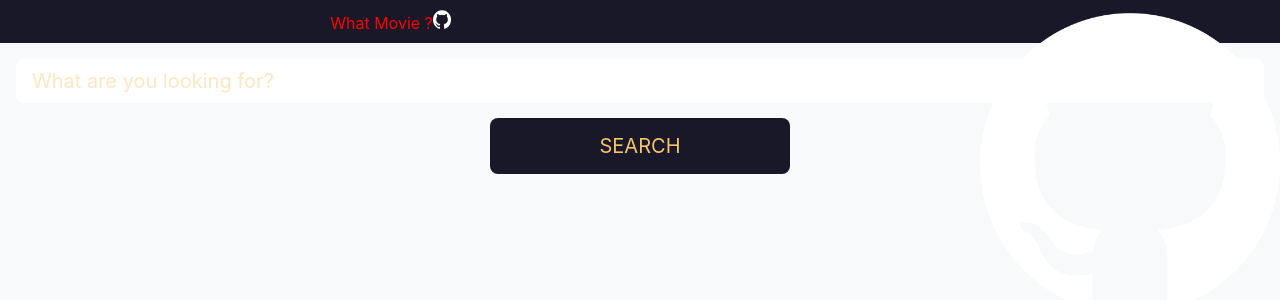
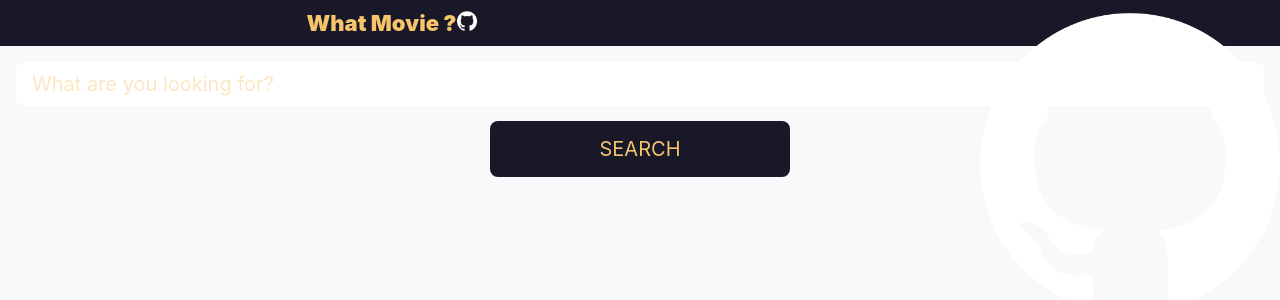
Before and after one commit to cuitlazotlac/what-movie, a Vue app: page / in a window 1280 px wide. Shown: the top 300 px of the page. Built offline with nearby package versions, Linux system fonts and the light colour scheme; a web font is replaced by a local one.

Commit message:
header review

```diff
--- a/src/App.vue
+++ b/src/App.vue
@@ -61,7 +61,9 @@ h1 {
 
 .header {
   a {
-    color: red;
+    color: #f6c46a;
+    font-size: 22px;
+    font-weight: 900;
   }
 }
 
```
